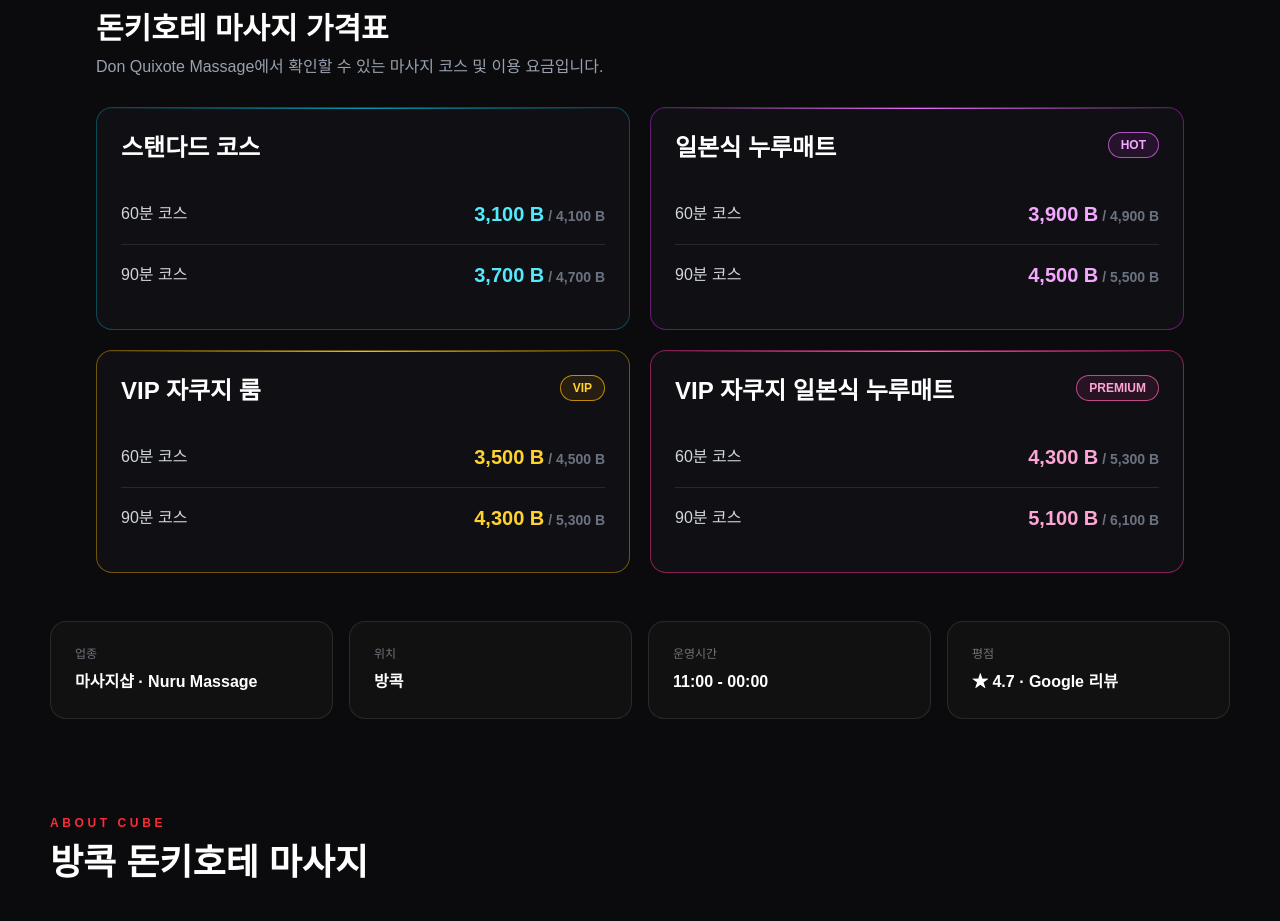
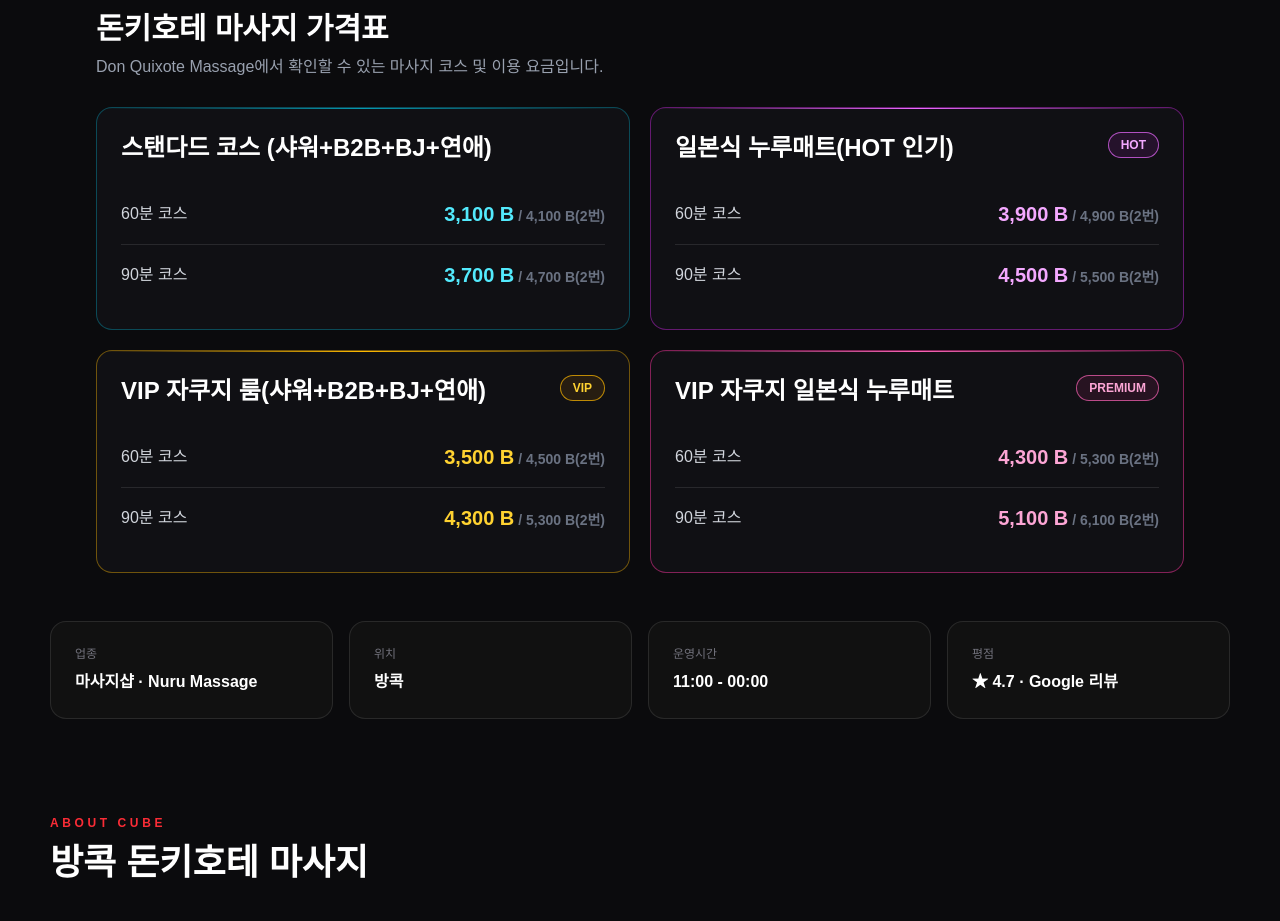
Before and after one commit to vietnam-nightlife/thailand-nightlife, a Next.js app: page /bangkok/massage/bangkok-donquixote-massage in a window 1280 px wide. Shown: the part 1044-1965 px from the top of the page. Built offline with nearby package versions, Linux system fonts and the light colour scheme.

Commit message:
Update page.tsx

```diff
--- a/app/[city]/[category]/[slug]/page.tsx
+++ b/app/[city]/[category]/[slug]/page.tsx
@@ -403,7 +403,7 @@ export default async function PlaceDetail({
 
       <div className="flex items-start justify-between gap-3">
         <h3 className="text-xl sm:text-2xl font-extrabold text-white">
-          스탠다드 코스
+          스탠다드 코스 (샤워+B2B+BJ+연애)
         </h3>
       </div>
 
@@ -415,7 +415,7 @@ export default async function PlaceDetail({
 
           <span className="whitespace-nowrap text-lg sm:text-xl font-extrabold text-cyan-300">
             3,100 B
-            <span className="text-sm text-gray-500 font-bold"> / 4,100 B</span>
+            <span className="text-sm text-gray-500 font-bold"> / 4,100 B(2번)</span>
           </span>
         </div>
 
@@ -426,7 +426,7 @@ export default async function PlaceDetail({
 
           <span className="whitespace-nowrap text-lg sm:text-xl font-extrabold text-cyan-300">
             3,700 B
-            <span className="text-sm text-gray-500 font-bold"> / 4,700 B</span>
+            <span className="text-sm text-gray-500 font-bold"> / 4,700 B(2번)</span>
           </span>
         </div>
       </div>
@@ -450,7 +450,7 @@ export default async function PlaceDetail({
 
       <div className="flex items-start justify-between gap-3">
         <h3 className="text-xl sm:text-2xl font-extrabold text-white">
-          일본식 누루매트
+          일본식 누루매트(HOT 인기)
         </h3>
 
         <span
@@ -475,7 +475,7 @@ export default async function PlaceDetail({
 
           <span className="whitespace-nowrap text-lg sm:text-xl font-extrabold text-fuchsia-300">
             3,900 B
-            <span className="text-sm text-gray-500 font-bold"> / 4,900 B</span>
+            <span className="text-sm text-gray-500 font-bold"> / 4,900 B(2번)</span>
           </span>
         </div>
 
@@ -486,7 +486,7 @@ export default async function PlaceDetail({
 
           <span className="whitespace-nowrap text-lg sm:text-xl font-extrabold text-fuchsia-300">
             4,500 B
-            <span className="text-sm text-gray-500 font-bold"> / 5,500 B</span>
+            <span className="text-sm text-gray-500 font-bold"> / 5,500 B(2번)</span>
           </span>
         </div>
       </div>
@@ -510,7 +510,7 @@ export default async function PlaceDetail({
 
       <div className="flex items-start justify-between gap-3">
         <h3 className="text-xl sm:text-2xl font-extrabold text-white">
-          VIP 자쿠지 룸
+          VIP 자쿠지 룸(샤워+B2B+BJ+연애)
         </h3>
 
         <span
@@ -535,7 +535,7 @@ export default async function PlaceDetail({
 
           <span className="whitespace-nowrap text-lg sm:text-xl font-extrabold text-amber-300">
             3,500 B
-            <span className="text-sm text-gray-500 font-bold"> / 4,500 B</span>
+            <span className="text-sm text-gray-500 font-bold"> / 4,500 B(2번)</span>
           </span>
         </div>
 
@@ -546,7 +546,7 @@ export default async function PlaceDetail({
 
           <span className="whitespace-nowrap text-lg sm:text-xl font-extrabold text-amber-300">
             4,300 B
-            <span className="text-sm text-gray-500 font-bold"> / 5,300 B</span>
+            <span className="text-sm text-gray-500 font-bold"> / 5,300 B(2번)</span>
           </span>
         </div>
       </div>
@@ -595,7 +595,7 @@ export default async function PlaceDetail({
 
           <span className="whitespace-nowrap text-lg sm:text-xl font-extrabold text-pink-300">
             4,300 B
-            <span className="text-sm text-gray-500 font-bold"> / 5,300 B</span>
+            <span className="text-sm text-gray-500 font-bold"> / 5,300 B(2번)</span>
           </span>
         </div>
 
@@ -606,7 +606,7 @@ export default async function PlaceDetail({
 
           <span className="whitespace-nowrap text-lg sm:text-xl font-extrabold text-pink-300">
             5,100 B
-            <span className="text-sm text-gray-500 font-bold"> / 6,100 B</span>
+            <span className="text-sm text-gray-500 font-bold"> / 6,100 B(2번)</span>
           </span>
         </div>
       </div>
```
